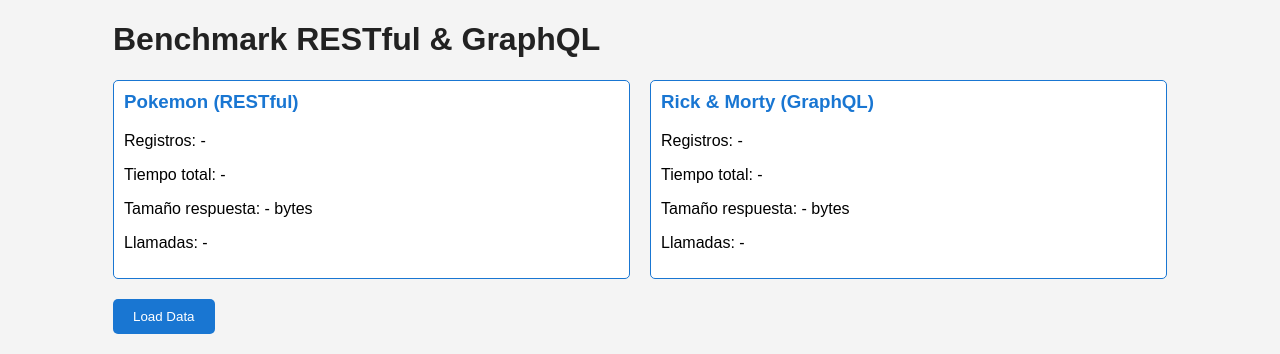
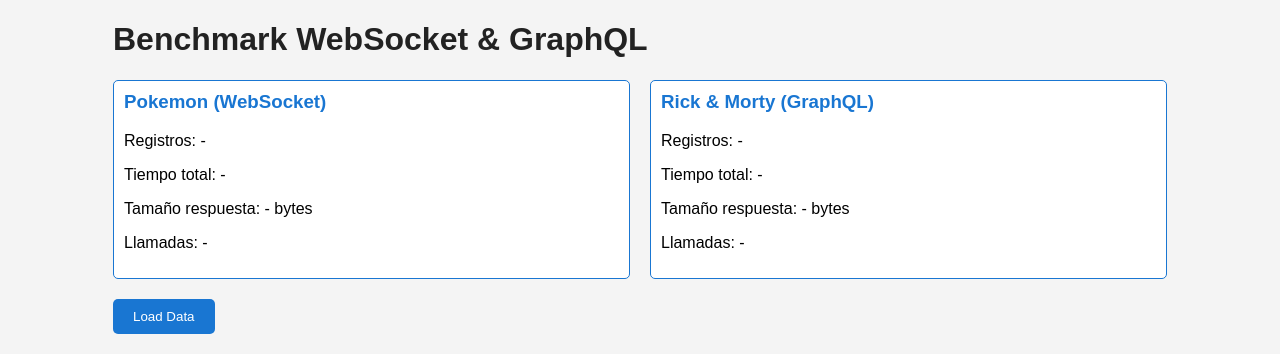
Before and after one commit to leninnx/Benchmark, a Flask app: page / in a window 1280 px wide. Shown: the top 354 px of the page. Run offline with Flask 3, Linux system fonts and the light colour scheme.

Commit message:
Update index.html

```diff
--- a/templates/index.html
+++ b/templates/index.html
@@ -32,12 +32,12 @@
 </head>
 <body>
 <div style="width:85%; max-width:1200px; margin:0 auto;">
-    <h1>Benchmark RESTful & GraphQL </h1>
+    <h1>Benchmark WebSocket & GraphQL </h1>
 
     <!-- Cuadros de información -->
     <div class="info-container">
         <div class="info-box pokemon-box">
-            <h3>Pokemon (RESTful)</h3>
+            <h3>Pokemon (WebSocket)</h3>
             <p id="poke-records">Registros: -</p>
             <p id="poke-time-total">Tiempo total: -</p>
             <p id="poke-size">Tamaño respuesta: - bytes</p>
```
